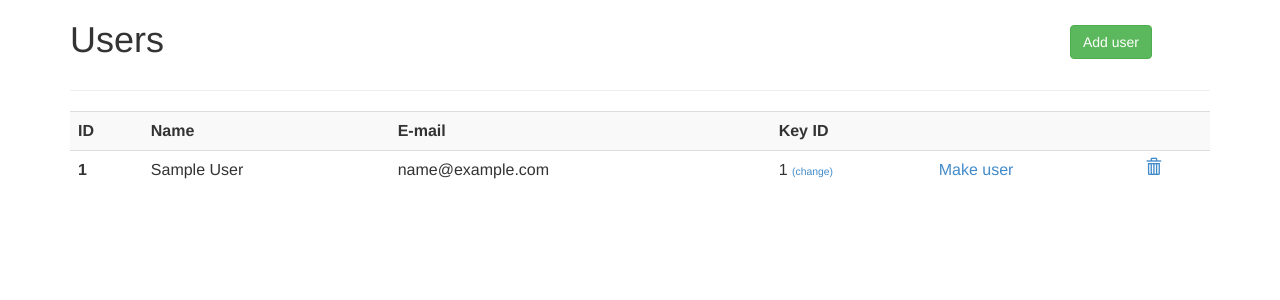
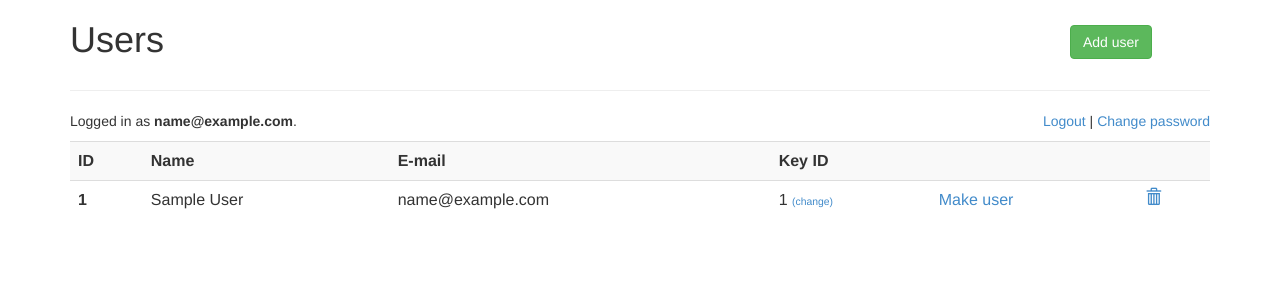
Before and after one commit to 091labs/access-control, a Flask app: page /users in a window 1280 px wide. Shown: the top 300 px of the page. Run offline with Flask 2, Linux system fonts and the light colour scheme; a user stored in the database is signed in; tables that the repository leaves empty hold one stand-in row (values such as "Sample post").

Commit message:
Add change password button
This allows the currently logged in user to change their password

Fixes #6

```diff
--- a/access/forms.py
+++ b/access/forms.py
@@ -9,7 +9,7 @@ class LoginForm(Form):
     remember_me = BooleanField('remember_me', default=False)
 
 
-class NewAdminForm(Form):
+class NewPasswordForm(Form):
     password = PasswordField('password', validators=[
         Required(),
         EqualTo('confirm', message='Passwords must match')
--- a/access/models.py
+++ b/access/models.py
@@ -21,6 +21,9 @@ class User(db.Model):
 
     def make_admin(self, password):
         self.role = ROLE_ADMIN
+        self.set_password(password)
+
+    def set_password(self, password):
         self.pw_salt = uuid.uuid4().hex
         self.pw_hash = hashlib.sha512(password + self.pw_salt).hexdigest()
 
--- a/access/templates/users.html
+++ b/access/templates/users.html
@@ -9,6 +9,14 @@
 </div>
 
 <hr>
+
+<div class="row">
+    <div class="col-md-6"><p>Logged in as <strong>{{ user.email }}</strong>.</p></div>
+    <div class="col-md-6">
+        <p class="pull-right"><a href="{{ url_for('logout') }}">Logout</a> | <a href="{{ url_for('change_password') }}">Change password</a></p>
+    </div>
+</div>
+
 <table class="table table-striped">
     <tr><th>ID</th><th>Name</th><th>E-mail</th><th>Key ID</th><th>&nbsp;</th><th>&nbsp;</th></tr>
     {% for user in users %}
--- a/access/views.py
+++ b/access/views.py
@@ -1,6 +1,6 @@
 from access import login_manager, app, db
 from access.constants import *
-from access.forms import LoginForm, NewAdminForm, NewKeyForm, NewUserForm
+from access.forms import LoginForm, NewPasswordForm, NewKeyForm, NewUserForm
 from access.models import User
 
 from flask import g, redirect, url_for, render_template, request, flash, abort
@@ -37,7 +37,21 @@ def index():
 @app.route('/users')
 @login_required
 def users():
-    return render_template('users.html', title='Users', users=User.query.all())
+    return render_template('users.html', title='Users', users=User.query.all(), user=current_user)
+
+
+@app.route('/users/change_password', methods=['GET', 'POST'])
+@login_required
+def change_password():
+    form = NewPasswordForm()
+    user = current_user
+    if form.validate_on_submit():
+        user.set_password(form.password.data)
+        db.session.add(user)
+        db.session.commit()
+        flash('Password changed', 'success')
+        return redirect(url_for('users'))
+    return render_template('change_password.html', user=user, form=form)
 
 
 @app.route('/users/add', methods=['GET', 'POST'])
@@ -85,7 +99,7 @@ def update_key(id):
 @app.route('/users/make_admin/<int:id>', methods=['GET', 'POST'])
 @login_required
 def make_admin(id):
-    form = NewAdminForm()
+    form = NewPasswordForm()
     user = User.query.get(id)
     if not user:
         abort(404)
```
Also changed, not shown: access/templates/change_password.html (added, +24 -0 lines).
